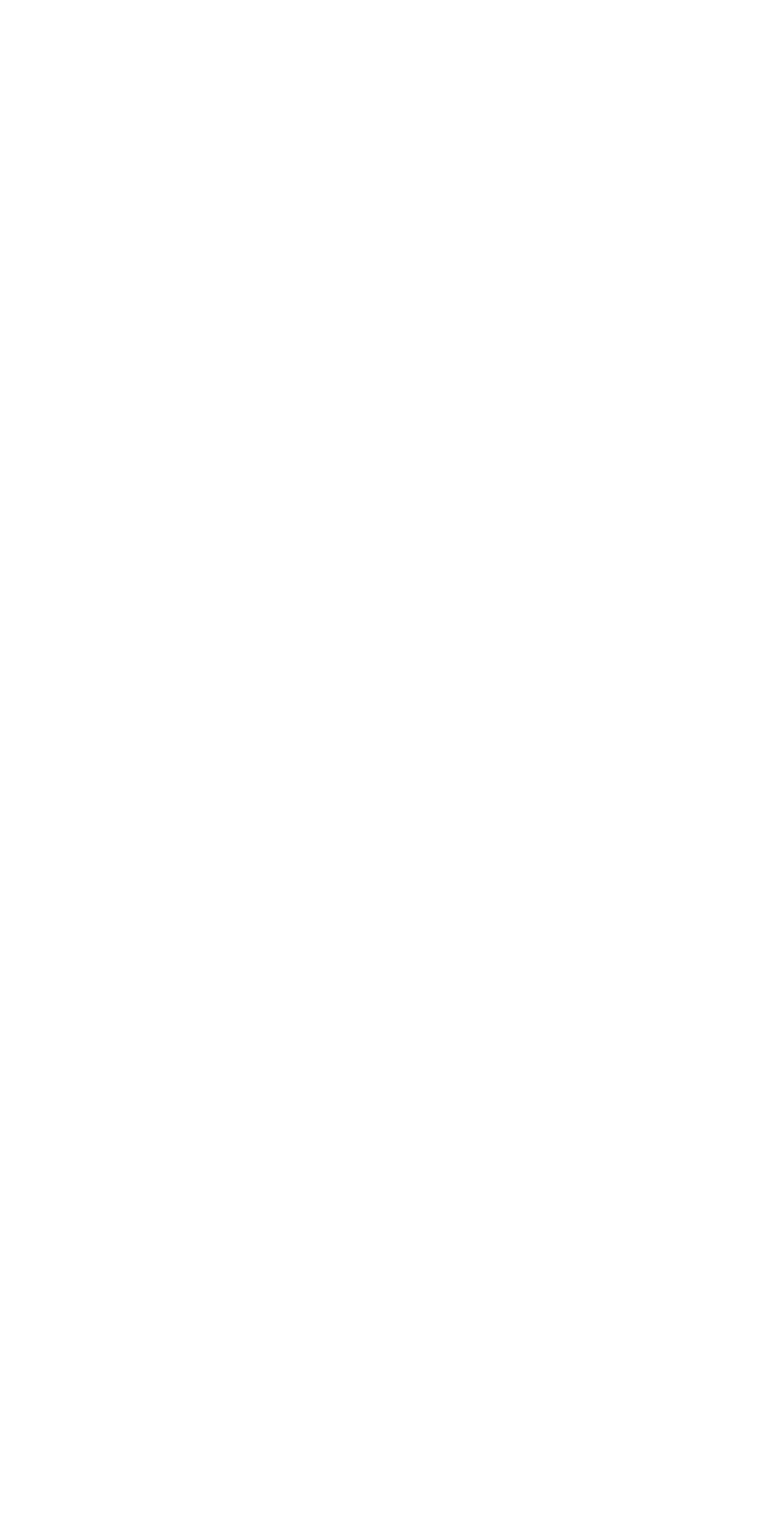
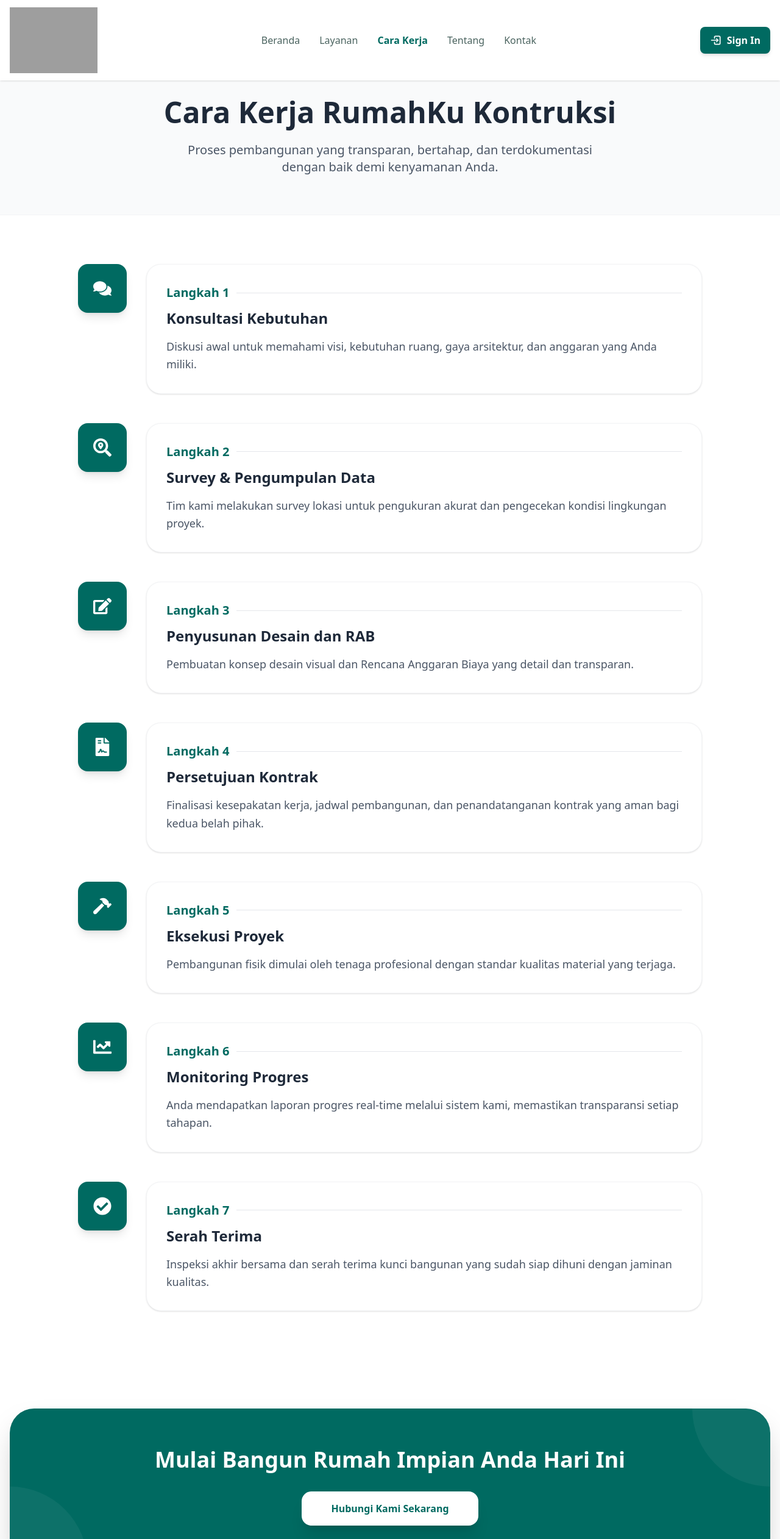
Before and after one commit to syahputrawork98-sketch/RKK-RumahKuKontruksi, a React (Vite) app in the folder client/: page /cara-kerja in a window 1280 px wide. Before the commit this address had no page. Shown: the top 2524 px of the page at 61% size. Before the commit the page ends 800 px from the top, so only its background shows below. Built offline with nearby package versions, Linux system fonts and the light colour scheme; grey boxes are pictures that could not be loaded.

Commit message:
feat(client): add public cara kerja page

```diff
--- a/client/src/App.jsx
+++ b/client/src/App.jsx
@@ -9,6 +9,7 @@ import { BrowserRouter as Router, Routes, Route } from "react-router-dom";
 import MainLayout from "./layouts/MainLayout";
 import Home from "./modules/guest/pages/Home";
 import Layanan from "./modules/guest/pages/Layanan";
+import CaraKerja from "./modules/guest/pages/CaraKerja";
 import About from "./modules/guest/pages/Tentang";
 import Contact from "./modules/guest/Contact";
 
@@ -49,6 +50,7 @@ function App() {
         <Route element={<MainLayout />}>
           <Route path="/" element={<Home />} />
           <Route path="/layanan" element={<Layanan />} />
+          <Route path="/cara-kerja" element={<CaraKerja />} />
           <Route path="/about" element={<About />} />
           <Route path="/contact" element={<Contact />} />
         </Route>
--- a/client/src/components/Navbar.jsx
+++ b/client/src/components/Navbar.jsx
@@ -42,7 +42,7 @@ const Navbar = () => {
             {/* Menu disusun fleksibel agar bisa berubah menjadi kolom di mobile */}
             <div className=" flex flex-col lg:flex-row lg:items-center justify-center lg:gap-8 p-4 lg:p-0">
               {/* Map daftar menu */}
-              {["Beranda", "Layanan", "Tentang", "Kontak"].map((item) => (
+              {["Beranda", "Layanan", "Cara Kerja", "Tentang", "Kontak"].map((item) => (
                 <NavLink
                   end={item === "Beranda"}
                   key={item}
@@ -51,6 +51,8 @@ const Navbar = () => {
                       ? "/"
                       : item === "Layanan"
                       ? "/layanan"
+                      : item === "Cara Kerja"
+                      ? "/cara-kerja"
                       : item === "Tentang"
                       ? "/about"
                       : "/contact"
--- /dev/null
+++ b/client/src/modules/guest/pages/CaraKerja.jsx
@@ -0,0 +1,123 @@
+import React from "react";
+import { motion } from "framer-motion";
+import { Link } from "react-router-dom";
+import { FaComments, FaSearchLocation, FaEdit, FaFileContract, FaHammer, FaChartLine, FaCheckCircle } from "react-icons/fa";
+
+const CaraKerja = () => {
+    const steps = [
+        {
+            title: "Konsultasi Kebutuhan",
+            desc: "Diskusi awal untuk memahami visi, kebutuhan ruang, gaya arsitektur, dan anggaran yang Anda miliki.",
+            icon: <FaComments className="text-3xl" />,
+        },
+        {
+            title: "Survey & Pengumpulan Data",
+            desc: "Tim kami melakukan survey lokasi untuk pengukuran akurat dan pengecekan kondisi lingkungan proyek.",
+            icon: <FaSearchLocation className="text-3xl" />,
+        },
+        {
+            title: "Penyusunan Desain dan RAB",
+            desc: "Pembuatan konsep desain visual dan Rencana Anggaran Biaya yang detail dan transparan.",
+            icon: <FaEdit className="text-3xl" />,
+        },
+        {
+            title: "Persetujuan Kontrak",
+            desc: "Finalisasi kesepakatan kerja, jadwal pembangunan, dan penandatanganan kontrak yang aman bagi kedua belah pihak.",
+            icon: <FaFileContract className="text-3xl" />,
+        },
+        {
+            title: "Eksekusi Proyek",
+            desc: "Pembangunan fisik dimulai oleh tenaga profesional dengan standar kualitas material yang terjaga.",
+            icon: <FaHammer className="text-3xl" />,
+        },
+        {
+            title: "Monitoring Progres",
+            desc: "Anda mendapatkan laporan progres real-time melalui sistem kami, memastikan transparansi setiap tahapan.",
+            icon: <FaChartLine className="text-3xl" />,
+        },
+        {
+            title: "Serah Terima",
+            desc: "Inspeksi akhir bersama dan serah terima kunci bangunan yang sudah siap dihuni dengan jaminan kualitas.",
+            icon: <FaCheckCircle className="text-3xl" />,
+        },
+    ];
+
+    return (
+        <main className="pt-24 pb-16">
+            {/* Header */}
+            <section className="py-16 px-4 bg-gray-50 border-b border-gray-100">
+                <div className="container mx-auto text-center">
+                    <motion.h1
+                        className="text-4xl md:text-5xl font-bold text-gray-800 mb-6"
+                        initial={{ opacity: 0, y: -20 }}
+                        animate={{ opacity: 1, y: 0 }}
+                    >
+                        Cara Kerja RumahKu Kontruksi
+                    </motion.h1>
+                    <motion.p
+                        className="text-xl text-gray-600 max-w-2xl mx-auto"
+                        initial={{ opacity: 0 }}
+                        animate={{ opacity: 1 }}
+                        transition={{ delay: 0.2 }}
+                    >
+                        Proses pembangunan yang transparan, bertahap, dan terdokumentasi dengan baik demi kenyamanan Anda.
+                    </motion.p>
+                </div>
+            </section>
+
+            {/* Steps Section */}
+            <section className="py-20 px-4">
+                <div className="container mx-auto max-w-5xl">
+                    <div className="space-y-12">
+                        {steps.map((step, index) => (
+                            <motion.div
+                                key={index}
+                                className="flex flex-col md:flex-row items-center md:items-start gap-8 group"
+                                initial={{ opacity: 0, x: index % 2 === 0 ? -30 : 30 }}
+                                whileInView={{ opacity: 1, x: 0 }}
+                                transition={{ duration: 0.5 }}
+                                viewport={{ once: true }}
+                            >
+                                {/* Step Number & Icon */}
+                                <div className="flex-shrink-0">
+                                    <div className="w-20 h-20 rounded-2xl bg-primary-main text-white flex items-center justify-center shadow-lg transform group-hover:rotate-6 transition-transform">
+                                        {step.icon}
+                                    </div>
+                                </div>
+
+                                {/* Content */}
+                                <div className="text-center md:text-left bg-white p-8 rounded-3xl border border-gray-100 shadow-sm hover:shadow-md transition-shadow flex-grow">
+                                    <div className="flex items-center justify-center md:justify-start gap-3 mb-3">
+                                        <span className="text-primary-main font-bold text-xl">Langkah {index + 1}</span>
+                                        <div className="h-px bg-gray-200 flex-grow hidden md:block"></div>
+                                    </div>
+                                    <h3 className="text-2xl font-bold mb-4 text-gray-800">{step.title}</h3>
+                                    <p className="text-gray-600 leading-relaxed text-lg">{step.desc}</p>
+                                </div>
+                            </motion.div>
+                        ))}
+                    </div>
+                </div>
+            </section>
+
+            {/* CTA Section */}
+            <section className="py-20 px-4">
+                <div className="container mx-auto text-center bg-primary-main rounded-[40px] py-16 px-8 shadow-2xl relative overflow-hidden">
+                    {/* Decorative circles */}
+                    <div className="absolute top-0 right-0 w-64 h-64 bg-white/5 rounded-full -mr-32 -mt-32"></div>
+                    <div className="absolute bottom-0 left-0 w-64 h-64 bg-white/5 rounded-full -ml-32 -mb-32"></div>
+
+                    <h2 className="text-3xl md:text-4xl font-bold text-white mb-8 relative z-10">Mulai Bangun Rumah Impian Anda Hari Ini</h2>
+                    <Link
+                        to="/contact"
+                        className="inline-block bg-white text-primary-main hover:bg-gray-100 font-bold py-4 px-12 rounded-2xl transition-all shadow-xl hover:shadow-2xl relative z-10"
+                    >
+                        Hubungi Kami Sekarang
+                    </Link>
+                </div>
+            </section>
+        </main>
+    );
+};
+
+export default CaraKerja;
```
